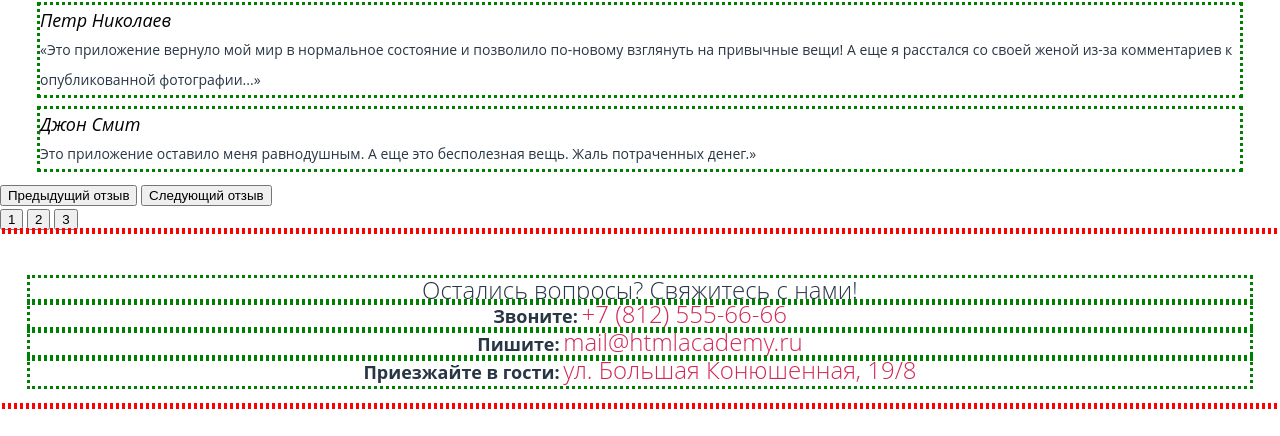
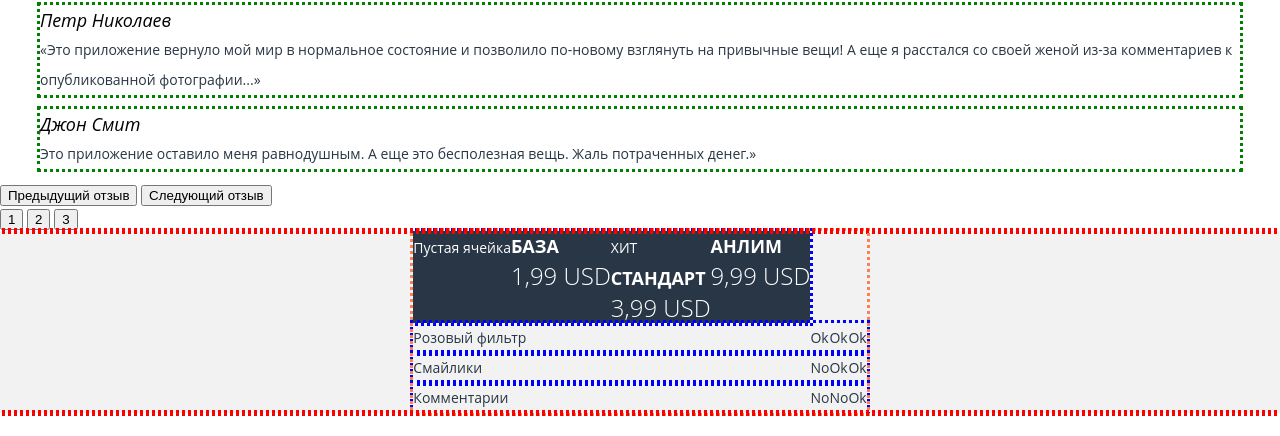
Before and after one commit to Litvinenko-Yury/190466-pink-16, a website: page source/index.html in a window 1280 px wide. Shown: the part 1413-1849 px from the top of the page. Drawn offline with nearby package versions, Linux system fonts and the light colour scheme; files that its build step writes are made by us from their sources.

Commit message:
начал таблицу с ценами

```diff
--- a/source/index.html
+++ b/source/index.html
@@ -104,9 +104,46 @@
       </p>
     </section>
 
-    <!-- <div class="price">
-      Здесь будет таблица с ценами
-    </div> -->
+    <section class="table">
+      <div class="table_wrap">
+        <header class="table__header">
+          <ul class="table__list">
+            <li class="table__list-item">Пустая ячейка</li>
+            <li class="table__list-item">
+              <span class="table__list-item-inner  table__list-item-inner--caption">БАЗА</span>
+              <span class="table__list-item-inner  table__list-item-inner--text">1,99 USD</span>
+            </li>
+            <li class="table__list-item">
+              <span class="table__list-item-inner  table__list-item-inner--banner">ХИТ</span>
+              <span class="table__list-item-inner  table__list-item-inner--caption">СТАНДАРТ</span>
+              <span class="table__list-item-inner  table__list-item-inner--text">3,99 USD</span>
+            </li>
+            <li class="table__list-item">
+              <span class="table__list-item-inner  table__list-item-inner--caption">АНЛИМ</span>
+              <span class="table__list-item-inner  table__list-item-inner--text">9,99 USD</span>
+            </li>
+          </ul>
+        </header>
+        <ul class="table__list">
+          <li class="table__list-item">Розовый фильтр</li>
+          <li class="table__list-item">Ok</li>
+          <li class="table__list-item">Ok</li>
+          <li class="table__list-item">Ok</li>
+        </ul>
+        <ul class="table__list">
+          <li class="table__list-item">Смайлики</li>
+          <li class="table__list-item">No</li>
+          <li class="table__list-item">Ok</li>
+          <li class="table__list-item">Ok</li>
+        </ul>
+        <ul class="table__list">
+          <li class="table__list-item">Комментарии</li>
+          <li class="table__list-item">No</li>
+          <li class="table__list-item">No</li>
+          <li class="table__list-item">Ok</li>
+        </ul>
+      </div>
+    </section>
 
     <section class="contacts">
       <h2 class="contacts__title">Остались вопросы? Свяжитесь с нами!</h2>
--- /dev/null
+++ b/source/sass/blocks/table.scss
@@ -0,0 +1,41 @@
+.table {
+  outline: 3px dotted red;
+  background-color: $gray;
+}
+
+.table_wrap {
+  outline: 3px dotted coral;
+  display: table;
+  margin: 0 auto;
+}
+
+.table__header {
+  background-color: $color-main;
+  color: #ffffff;
+}
+
+.table__list {
+  outline: 3px dotted blue;
+  display: table-row;
+}
+
+.table__list-item {
+  display: table-cell;
+  line-height: 2.1428em;
+}
+
+.table__list-item-inner {
+  display: block;
+
+  &--caption {
+    font-size: $font-size--larger;
+    line-height: 1.6667;
+    font-weight: 700;
+  }
+
+  &--text {
+    font-size: $font-size--large;
+    line-height: 1.25;
+    font-weight: 300;
+  }
+}
--- a/source/sass/style.scss
+++ b/source/sass/style.scss
@@ -17,5 +17,6 @@
 @import "blocks/page-header.scss";
 //@import "blocks/page-main.scss";
 @import "blocks/rewiew.scss";
+@import "blocks/table.scss";
 //@import "blocks/slider.scss";
 //@import "blocks/social.scss";
--- a/source/sass/variables.scss
+++ b/source/sass/variables.scss
@@ -6,11 +6,6 @@ $font-size--larger: 18px;
 $font-size--large: 24px;
 
 // ================
-
-//$line-height--smaller: 18px;
-//$line-height: 24px;
-//$line-height--larger: 30px;
-//$line-height--large: 32px;
 
 $line-height: 1.7143em;
 
```
